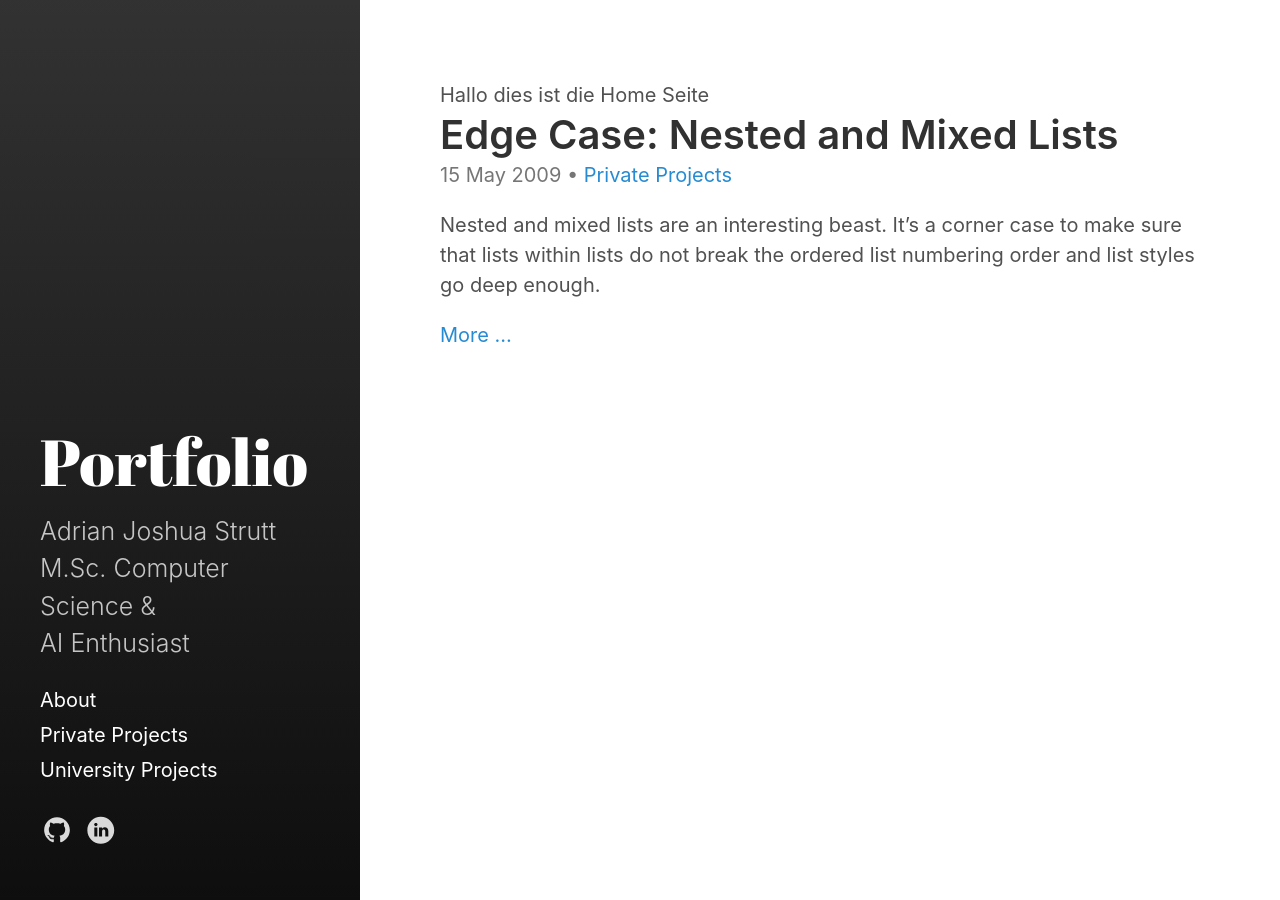
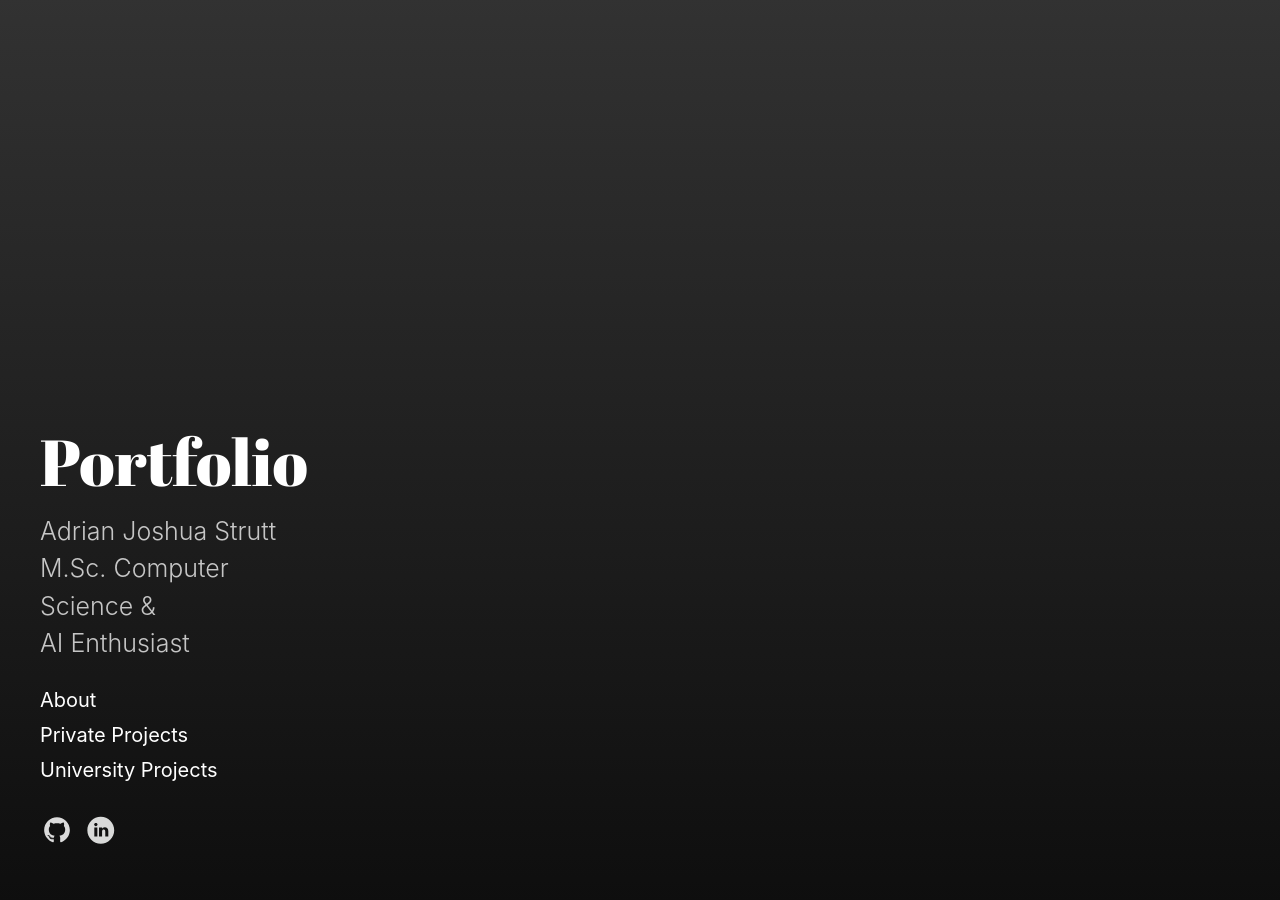
Before and after one commit to adrianjoshua-strutt/portfolio, a Jekyll site: the page built from index.html, in a window 1280 px wide. Built offline with Jekyll 4.4.1, drawn with Linux system fonts in a browser that asks for light colours; the list of posts is cut into pages by our own code.

Commit message:
post update

```diff
--- a/_layouts/index.html
+++ b/_layouts/index.html
@@ -1,42 +1,12 @@
----
-layout: default
----
+<!DOCTYPE html>
+<html lang="{{ page.lang | default: 'en-us'}}">
 
-<div class="content">
-  {% include pagination-newer.html %}
+  {% include head.html %}
 
-  {{ content }}
+  <body class="{{ page.layout }}{% if page.url == '/' %} home{% endif %}">
 
-  {% for post in paginator.posts %}
-  <article class="post-body">
-    <h2 class="post-title">
-      <a href="{{ post.url | relative_url }}">
-        {{ post.title }}
-      </a>
-    </h2>
-    {% include post-meta.html post=post %}
+    {% include sidebar.html %}
 
-    {% if post.excerpt %}
-      {{ post.excerpt }}
-    {% else %}
-      {{ post.content }}
-    {% endif %}
-
-    {% if post.excerpt %}
-      {% comment %}Excerpt may be equal to content. Check.{% endcomment %}
-      {% capture content_words %}
-        {{ post.content | number_of_words }}
-      {% endcapture %}
-      {% capture excerpt_words %}
-        {{ post.excerpt | number_of_words }}
-      {% endcapture %}
-
-      {% if content_words != excerpt_words %}
-        <a href="{{ post.url | relative_url }}">More &hellip;</a>
-      {% endif %}
-    {% endif %}
-  </article>
-  {% endfor %}
-
-  {% include pagination-older.html %}
-</div>
+    {% include custom-foot.html %}
+  </body>
+</html>
--- a/_posts/2009-05-15-edge-case-nested-and-mixed-lists.md
+++ /dev/null
@@ -1,59 +0,0 @@
----
-layout: post
-title: "Edge Case: Nested and Mixed Lists"
-categories:
-  - private
-tags:
-  - content
-  - css
-  - edge case
-  - lists
-  - markup
-last_modified_at: 2017-03-09T14:25:52-05:00
----
-
-Nested and mixed lists are an interesting beast. It's a corner case to make sure that lists within lists do not break the ordered list numbering order and list styles go deep enough.
-
-## Ordered -- Unordered -- Ordered
-
-1. ordered item
-2. ordered item
-  * **unordered**
-  * **unordered**
-    1. ordered item
-    2. ordered item
-3. ordered item
-4. ordered item
-
-## Ordered -- Unordered -- Unordered
-
-1. ordered item
-2. ordered item
-  * **unordered**
-  * **unordered**
-    * unordered item
-    * unordered item
-3. ordered item
-4. ordered item
-
-## Unordered -- Ordered -- Unordered
-
-* unordered item
-* unordered item
-  1. ordered
-  2. ordered
-    * unordered item
-    * unordered item
-* unordered item
-* unordered item
-
-## Unordered -- Unordered -- Ordered
-
-* unordered item
-* unordered item
-  * unordered
-  * unordered
-    1. **ordered item**
-    2. **ordered item**
-* unordered item
-* unordered item
```
Also changed, not shown: _posts/2017-10-10-gamejam2017.md (renamed from _posts/gamejam2017.md).
